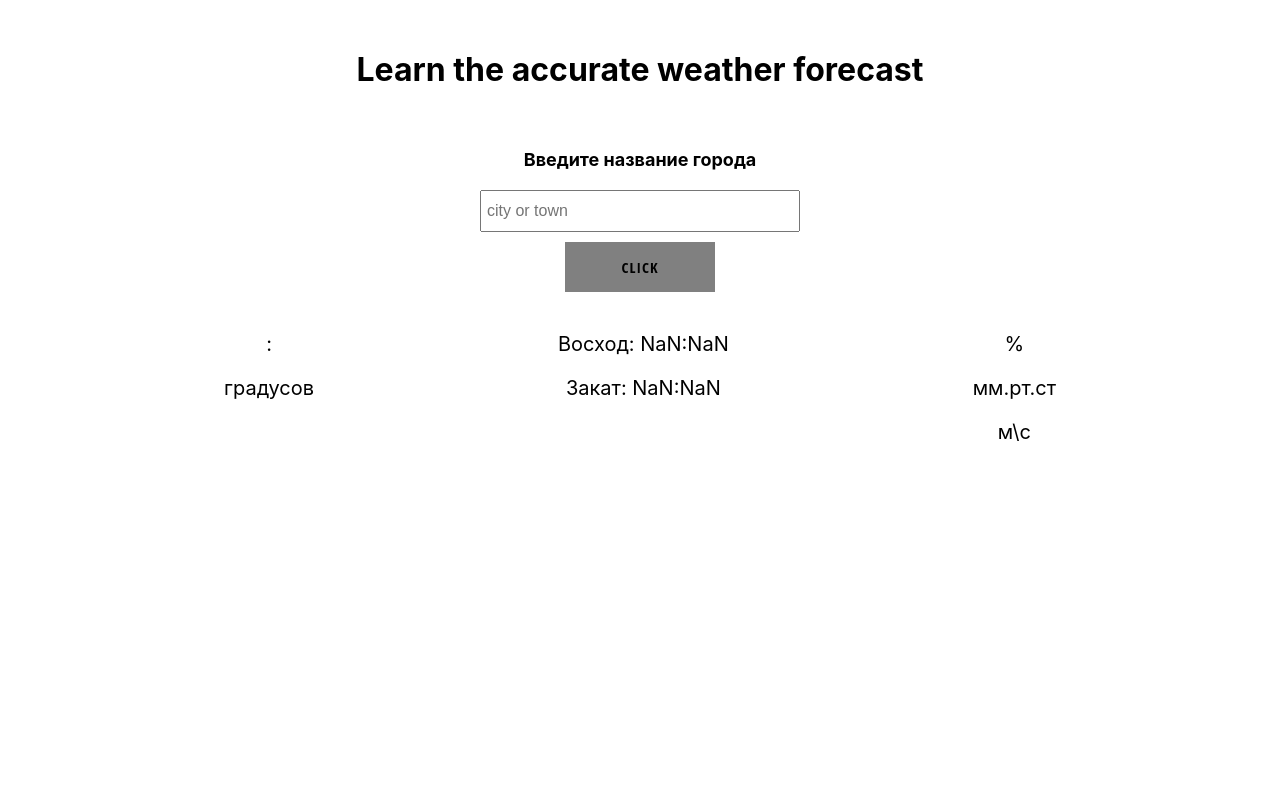
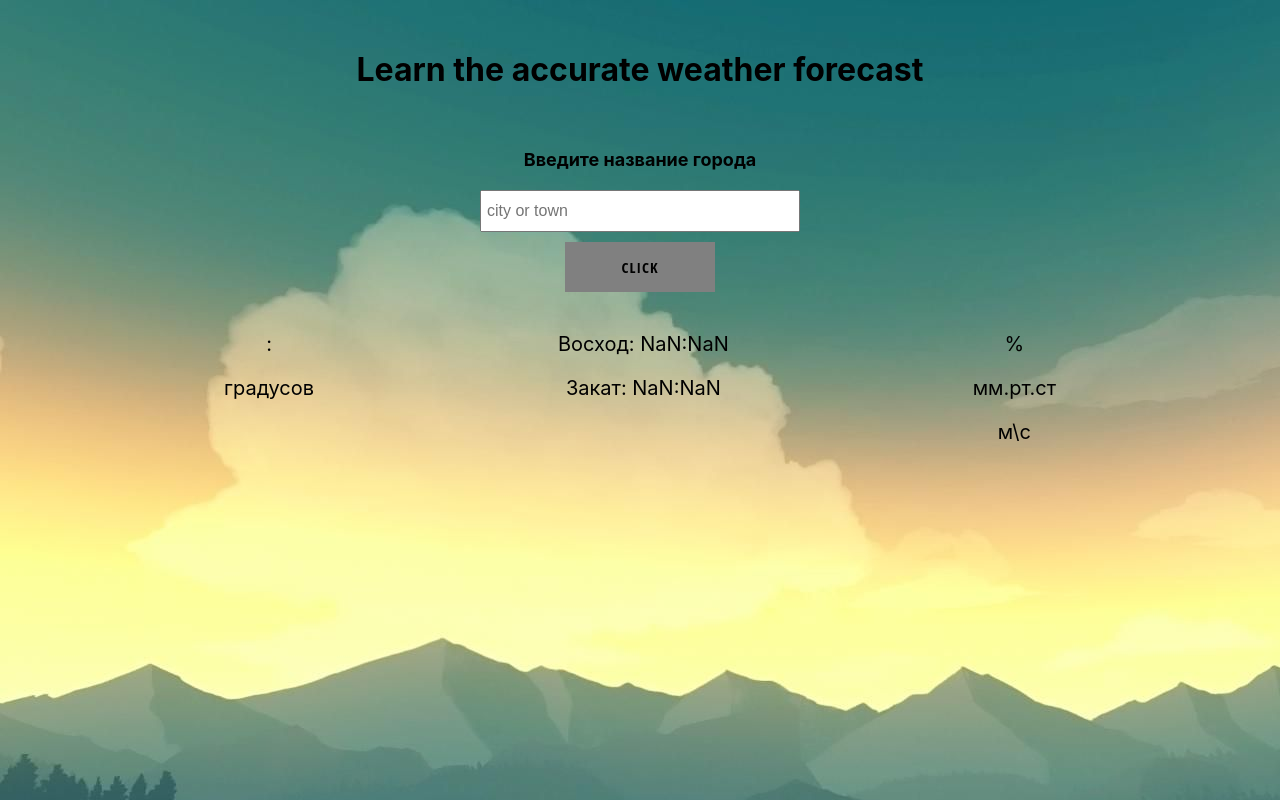
Before and after one commit to jumperM4/weather-app, a React (Create React App) app: page / in a window 1280 px wide. Built offline with nearby package versions, Linux system fonts and the light colour scheme.

Commit message:
background image + weatherontext

```diff
--- a/src/App.js
+++ b/src/App.js
@@ -1,56 +1,20 @@
-import { useContext, useState } from "react";
-
 import "./App.scss";
 
-import { weatherDataContext } from "./context/weatherData.context";
+import { WeatherDataProvider } from "./context/weatherData.context";
 
 import FormInput from "./components/form-input/form-input";
 import Header from "./components/header/header";
 import WeatherInfo from "./components/weather-info.component/weather-info.component";
 
 function App() {
-  const dataContext = useContext(weatherDataContext);
-  console.log(dataContext);
-
-  const [fetchedData, setFetchedData] = useState(dataContext);
-
-  const makingAPIcall = async (url) => {
-    // const geoUrl = `https://api.openweathermap.org/data/2.5/weather?q=${location}&appid=${key}&units=metric&lang=ru`;
-    try {
-      const response = await fetch(url);
-      const weatherData = await response.json();
-
-      const { main, sys, weather, wind, name } = weatherData;
-
-      const { temp, pressure, humidity } = main;
-      const { sunrise, sunset } = sys;
-      const [{ description }] = weather;
-      const { speed } = wind;
-
-      setFetchedData({
-        ...fetchedData,
-        name,
-        temperature: temp,
-        pressure,
-        humidity,
-        sunrise,
-        sunset,
-        windSpeed: speed,
-        weatherDescription: description,
-      });
-    } catch (error) {
-      alert("Failed to fetch weather information");
-    }
-  };
-
-  console.log(fetchedData);
-
   return (
-    <div className="app">
-      <Header />
-      <FormInput weatherContext={dataContext} onFetchData={makingAPIcall} />
-      <WeatherInfo fetchedData={fetchedData} />
-    </div>
+    <WeatherDataProvider>
+      <div className="app">
+        <Header />
+        <FormInput />
+        <WeatherInfo />
+      </div>
+    </WeatherDataProvider>
   );
 }
 
--- a/src/components/form-input/form-input.jsx
+++ b/src/components/form-input/form-input.jsx
@@ -4,21 +4,17 @@ import { weatherDataContext } from "../../context/weatherData.context";
 
 import "./form-input.styles.scss";
 
-const FormInput = (props) => {
+const FormInput = () => {
   const baseURL = `https://api.openweathermap.org/data/2.5/weather`;
   const APIkey = `6e953700d3384e35d16e642789c645b6`;
-  const dataContext = useContext(weatherDataContext);
+  const { makingAPIcall } = useContext(weatherDataContext);
 
-  const [inputValue, setInputValue] = useState(dataContext);
+  const [inputValue, setInputValue] = useState({});
   const { location } = inputValue;
-
-  // const resetFields = () => {
-  //   setInputValue(dataContext);
-  // };
 
   const handleChange = (event) => {
     const { name, value } = event.target;
-    setInputValue({ ...dataContext, [name]: value });
+    setInputValue({ ...inputValue, [name]: value });
   };
 
   const paramsString = {
@@ -45,7 +41,7 @@ const FormInput = (props) => {
       <button
         className="input-button"
         type="submit"
-        onClick={() => props.onFetchData(url)}
+        onClick={() => makingAPIcall(url)}
       >
         CLICK
       </button>
--- a/src/components/weather-info.component/weather-info.component.jsx
+++ b/src/components/weather-info.component/weather-info.component.jsx
@@ -1,7 +1,12 @@
 import "./weather-info.component.styles.scss";
 
-const WeatherInfo = (props) => {
-  const { fetchedData } = props;
+import { useContext } from "react";
+
+import { weatherDataContext } from "../../context/weatherData.context";
+
+const WeatherInfo = () => {
+  const { weather } = useContext(weatherDataContext);
+
   const {
     humidity,
     name,
@@ -11,7 +16,7 @@ const WeatherInfo = (props) => {
     temperature,
     weatherDescription,
     windSpeed,
-  } = fetchedData;
+  } = weather;
 
   const getSunriseTime = (sunriseTime) => {
     const sunrise = new Date(sunriseTime * 1000);
--- a/src/context/weatherData.context.jsx
+++ b/src/context/weatherData.context.jsx
@@ -1,13 +1,52 @@
 import { createContext, useState } from "react";
 
-export const weatherDataContext = createContext();
+export const weatherDataContext = createContext({
+  makingAPIcall: () => {},
+  isWeatherData: false,
+});
 
 export const WeatherDataProvider = ({ children }) => {
-  const dataContext = {};
-  const [weather, setWeather] = useState(dataContext);
+  const [weather, setWeather] = useState({});
+
+  // const geoUrl = `https://api.openweathermap.org/data/2.5/weather?q=London&appid=6e953700d3384e35d16e642789c645b6&units=metric&lang=ru`;
+
+  const makingAPIcall = async (url) => {
+    try {
+      const response = await fetch(url);
+      const weatherData = await response.json();
+
+      const { main, sys, weather, wind, name } = weatherData;
+
+      const { temp, pressure, humidity } = main;
+      const { sunrise, sunset } = sys;
+      const [{ description }] = weather;
+      const { speed } = wind;
+
+      setWeather({
+        ...weather,
+        name,
+        temperature: temp,
+        pressure,
+        humidity,
+        sunrise,
+        sunset,
+        windSpeed: speed,
+        weatherDescription: description,
+        isWeatherData: true,
+      });
+    } catch (error) {
+      alert("Failed to fetch weather information");
+    }
+  };
+
+  const value = {
+    weather,
+    makingAPIcall,
+  };
+  console.log(weather);
 
   return (
-    <weatherDataContext.Provider value={dataContext}>
+    <weatherDataContext.Provider value={value}>
       {children}
     </weatherDataContext.Provider>
   );
--- a/src/index.js
+++ b/src/index.js
@@ -4,14 +4,14 @@ import "./index.scss";
 import App from "./App";
 import reportWebVitals from "./reportWebVitals";
 
-import { WeatherDataProvider } from "./context/weatherData.context";
+// import { WeatherDataProvider } from "./context/weatherData.context";
 
 const root = ReactDOM.createRoot(document.getElementById("root"));
 root.render(
   <React.StrictMode>
-    <WeatherDataProvider>
+    {/* <WeatherDataProvider> */}
       <App />
-    </WeatherDataProvider>
+    {/* </WeatherDataProvider> */}
   </React.StrictMode>
 );
 
--- a/src/index.scss
+++ b/src/index.scss
@@ -3,6 +3,7 @@ body {
   font-family: -apple-system, BlinkMacSystemFont, 'Segoe UI', 'Roboto', 'Oxygen',
     'Ubuntu', 'Cantarell', 'Fira Sans', 'Droid Sans', 'Helvetica Neue',
     sans-serif;
+    background-image: url(./utils/background-img.jpg);
   -webkit-font-smoothing: antialiased;
   -moz-osx-font-smoothing: grayscale;
 }
```
Also changed, not shown: src/utils/background-img.jpg (added).
